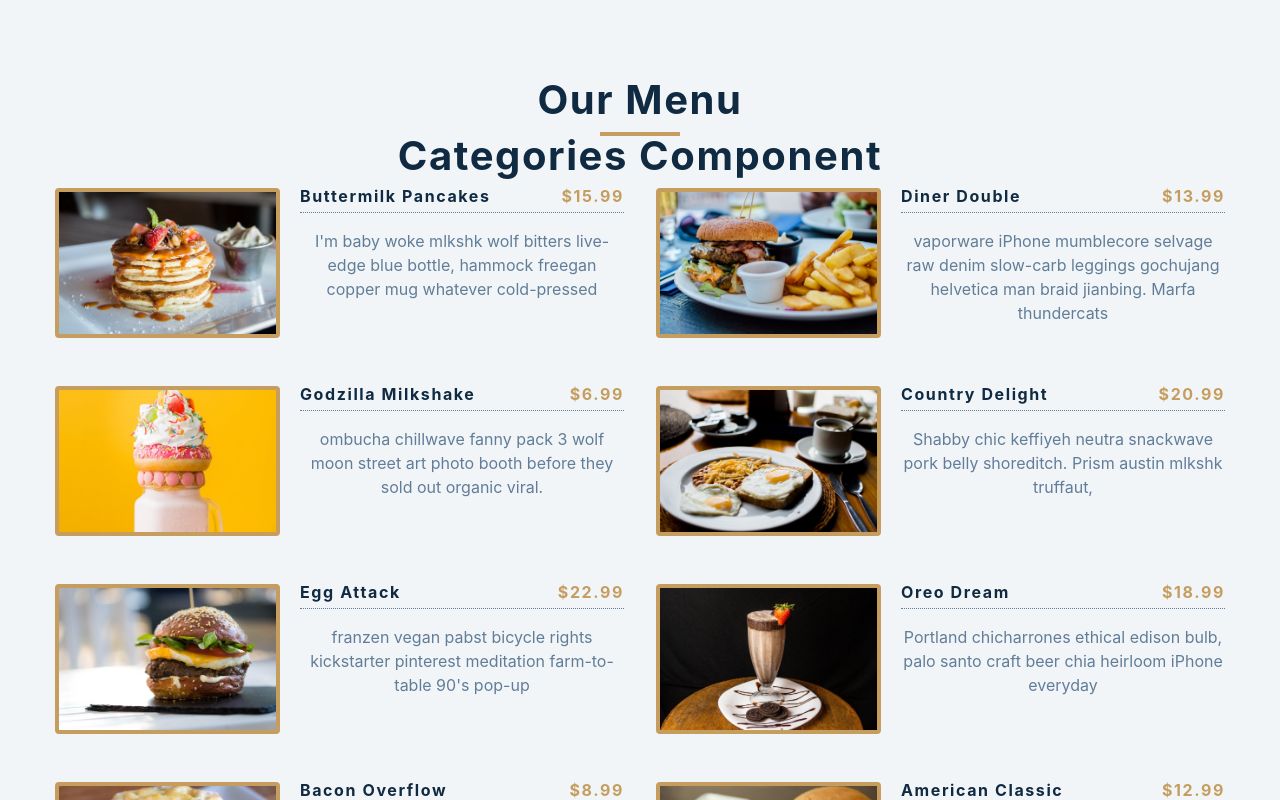
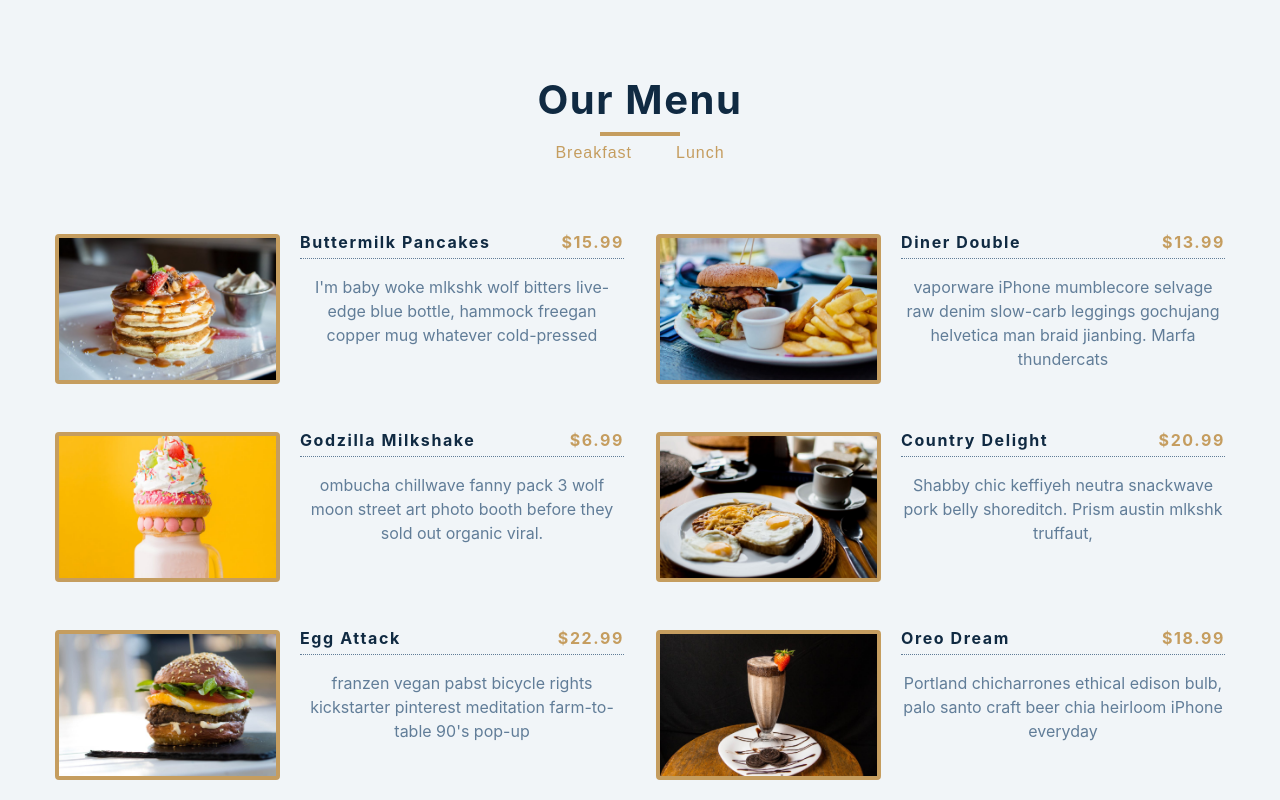
Before and after one commit to jos3ph-m/Menu, a React (Create React App) app: page / in a window 1280 px wide. Shown: the top 800 px of the page. Built offline with nearby package versions, Linux system fonts and the light colour scheme.

Commit message:
specific category manual buttons

```diff
--- a/src/Categories.js
+++ b/src/Categories.js
@@ -1,7 +1,16 @@
 import React from 'react';
 
-const Categories = () => {
-  return <h2>categories component</h2>;
+const Categories = ({ filterItems }) => {
+  return (
+    <div className="btn-container">
+      <button className="filter-btn" onClick={() => filterItems('breakfast')}>
+        breakfast
+      </button>
+      <button className="filter-btn" onClick={() => filterItems('lunch')}>
+        lunch
+      </button>
+    </div>
+  );
 };
 
 export default Categories;
```
